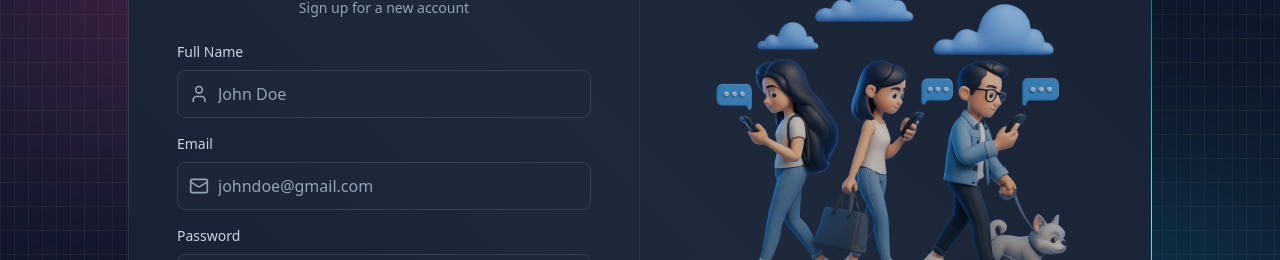
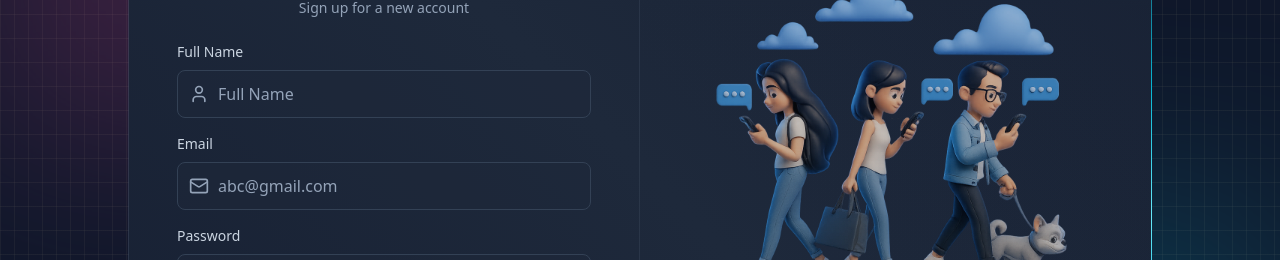
Before and after one commit to abhishek-031-k/chat, a React (Vite) app in the folder frontend/: page /signup in a window 1280 px wide. Shown: the part 250-510 px from the top of the page. Built offline with nearby package versions, Linux system fonts and the light colour scheme; no server answers.

Commit message:
Update SignUpPage.jsx

```diff
--- a/frontend/src/pages/SignUpPage.jsx
+++ b/frontend/src/pages/SignUpPage.jsx
@@ -44,7 +44,7 @@ function SignUpPage() {
                         value={formData.fullName}
                         onChange={(e) => setFormData({ ...formData, fullName: e.target.value })}
                         className="input"
-                        placeholder="John Doe"
+                        placeholder="Full Name"
                         required
                       />
                     </div>
@@ -60,7 +60,7 @@ function SignUpPage() {
                         value={formData.email}
                         onChange={(e) => setFormData({ ...formData, email: e.target.value })}
                         className="input"
-                        placeholder="johndoe@gmail.com"
+                        placeholder="abc@gmail.com"
                         required
                       />
                     </div>
```
